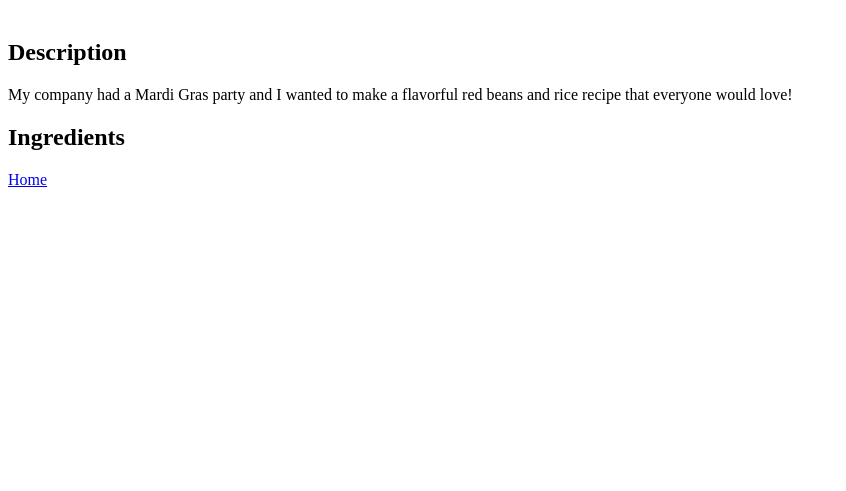
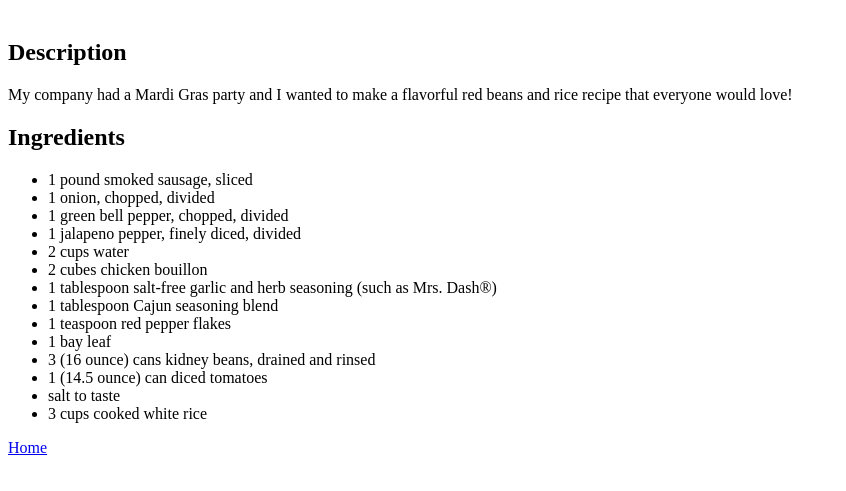
Before and after one commit to code4fun907/odin-recipes, a plain HTML site: page recipes/jessicas-red-beans-and -rice.html in a window 1280 px wide. Shown: the part 79-570 px from the top of the page, without its empty margins (0-846 px from the left). Drawn offline with Linux system fonts and the light colour scheme.

Commit message:
ADD ingredients to beansandrice recipe

```diff
--- a/recipes/jessicas-red-beans-and -rice.html
+++ b/recipes/jessicas-red-beans-and -rice.html
@@ -15,7 +15,24 @@
     </p>
 
     <h2>Ingredients</h2>
-    <ul></ul>
+    <ul>
+      <li>1 pound smoked sausage, sliced</li>
+      <li>1 onion, chopped, divided</li>
+      <li>1 green bell pepper, chopped, divided</li>
+      <li>1 jalapeno pepper, finely diced, divided</li>
+      <li>2 cups water</li>
+      <li>2 cubes chicken bouillon</li>
+      <li>
+        1 tablespoon salt-free garlic and herb seasoning (such as Mrs. Dash®)
+      </li>
+      <li>1 tablespoon Cajun seasoning blend</li>
+      <li>1 teaspoon red pepper flakes</li>
+      <li>1 bay leaf</li>
+      <li>3 (16 ounce) cans kidney beans, drained and rinsed</li>
+      <li>1 (14.5 ounce) can diced tomatoes</li>
+      <li>salt to taste</li>
+      <li>3 cups cooked white rice</li>
+    </ul>
 
     <a href="../index.html">Home</a>
   </body>
```
